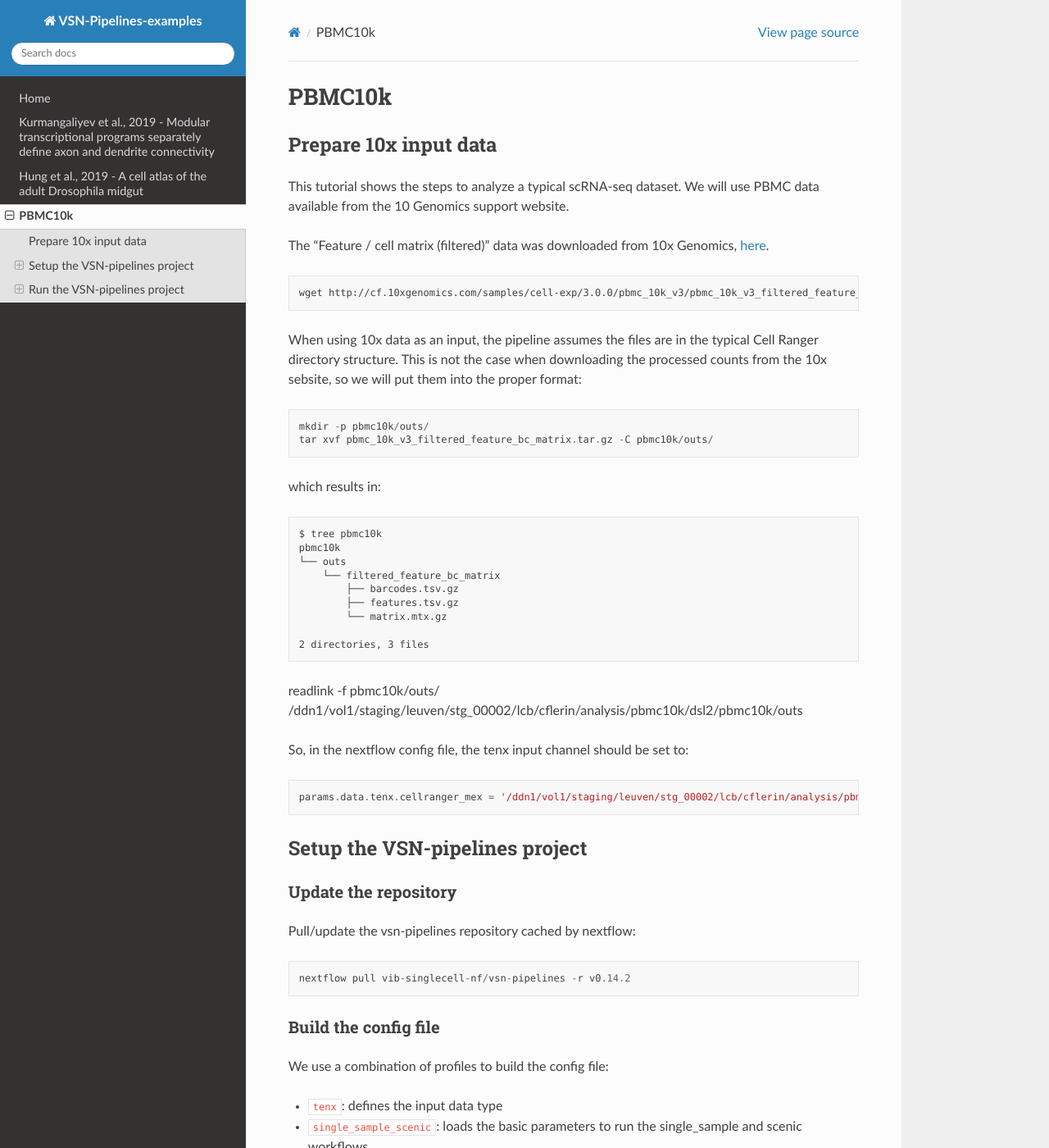
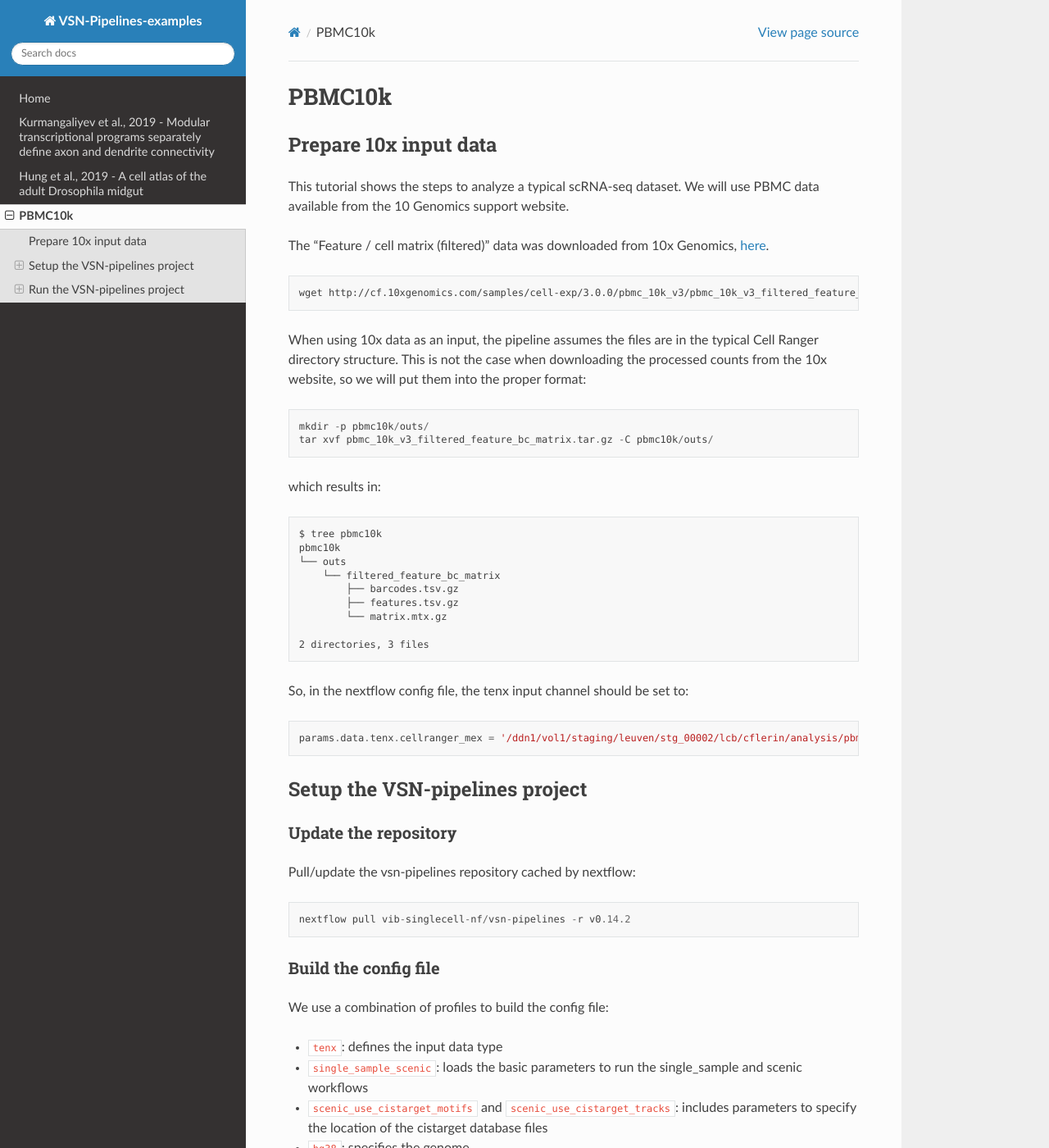
Before and after one commit to vib-singlecell-nf/vsn-pipelines-examples, a Sphinx documentation site: the page built from docs/PBMC10k.rst, in a window 1280 px wide and 1400 px high. Shown: the whole window at 82% size. Built offline with Sphinx 7.4.7 and the Read the Docs theme 2.0.0, drawn with Linux system fonts in a browser that asks for light colours; some of the changed lines change nothing that is shown; some of the changed text lies outside the part shown.

Commit message:
Minor fixes to PBMC10k example

```diff
--- a/docs/PBMC10k.rst
+++ b/docs/PBMC10k.rst
@@ -15,7 +15,7 @@
     wget http://cf.10xgenomics.com/samples/cell-exp/3.0.0/pbmc_10k_v3/pbmc_10k_v3_filtered_feature_bc_matrix.tar.gz
 
 When using 10x data as an input, the pipeline assumes the files are in the typical Cell Ranger directory structure.
-This is not the case when downloading the processed counts from the 10x sebsite, so we will put them into the proper format::
+This is not the case when downloading the processed counts from the 10x website, so we will put them into the proper format::
 
     mkdir -p pbmc10k/outs/
     tar xvf pbmc_10k_v3_filtered_feature_bc_matrix.tar.gz -C pbmc10k/outs/
@@ -31,9 +31,6 @@
             └── matrix.mtx.gz
 
     2 directories, 3 files
-
-readlink -f pbmc10k/outs/
-/ddn1/vol1/staging/leuven/stg_00002/lcb/cflerin/analysis/pbmc10k/dsl2/pbmc10k/outs
 
 So, in the nextflow config file, the tenx input channel should be set to::
 
@@ -64,7 +61,7 @@
 
     nextflow config vib-singlecell-nf/vsn-pipelines \
         -profile tenx,single_sample_scenic,scenic_use_cistarget_motifs,scenic_use_cistarget_tracks,hg38,singularity \
-        > pbmc10k.vsn-pipelines_v0.14.2_default.config
+        > pbmc10k.vsn-pipelines.complete.config
 
 Important variables to check in the config:
 
@@ -75,6 +72,9 @@
 * ``params.sc.scanpy.feature_selection``
 * ``params.sc.scanpy.clustering``
 
+The complete config file used here is available at: `pbmc10k/pbmc10k.vsn-pipelines.complete.config`_.
+
+.. _`pbmc10k/pbmc10k.vsn-pipelines.complete.config`: https://github.com/vib-singlecell-nf/vsn-pipelines-examples/blob/master/pbmc10k/pbmc10k.vsn-pipelines.complete.config
 
 Run the VSN-pipelines project
 -----------------------------
@@ -86,7 +86,7 @@
 Then, we can move on to run the resource-intensive SCENIC steps.
 Even though we created a profile with single_sample and scenic options together, we can run just the single_sample workflow first::
 
-    nextflow -C pbmc10k.vsn-pipelines_v0.14.2.config \
+    nextflow -C pbmc10k.vsn-pipelines.complete.config \
         run vib-singlecell-nf/vsn-pipelines \
         -entry single_sample \
         -r 0.14.2
@@ -98,7 +98,7 @@
 
 Once the filters look ok, we can re-start the pipeline with the full SCENIC steps enabled::
 
-    nextflow -C pbmc10k.vsn-pipelines_v0.14.2.config \
+    nextflow -C pbmc10k.vsn-pipelines.complete.config \
         run vib-singlecell-nf/vsn-pipelines \
         -entry single_sample_scenic \
         -r 0.14.2 -resume
```
Also changed, not shown: 1 other file.
